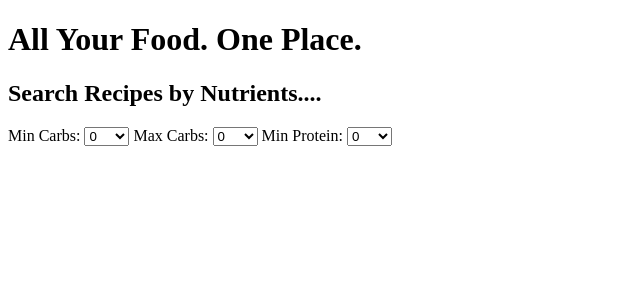
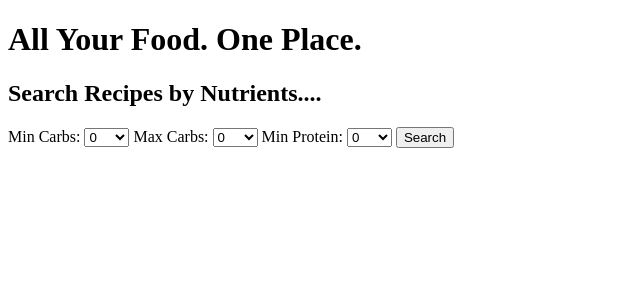
Before and after one commit to manishnaini/Spoonacular, a Flask app: page / in a window 1280 px wide. Shown: the top 300 px of the page, without its empty margins (0-640 px from the left). Run offline with Flask 3, Linux system fonts and the light colour scheme.

Commit message:
added submit button

```diff
--- a/templates/index.html
+++ b/templates/index.html
@@ -30,6 +30,8 @@
         {% endfor %}
         </select>
 
+        <button type="submit">Search</button>
+
     </from>
 </body>
 </html>
```
